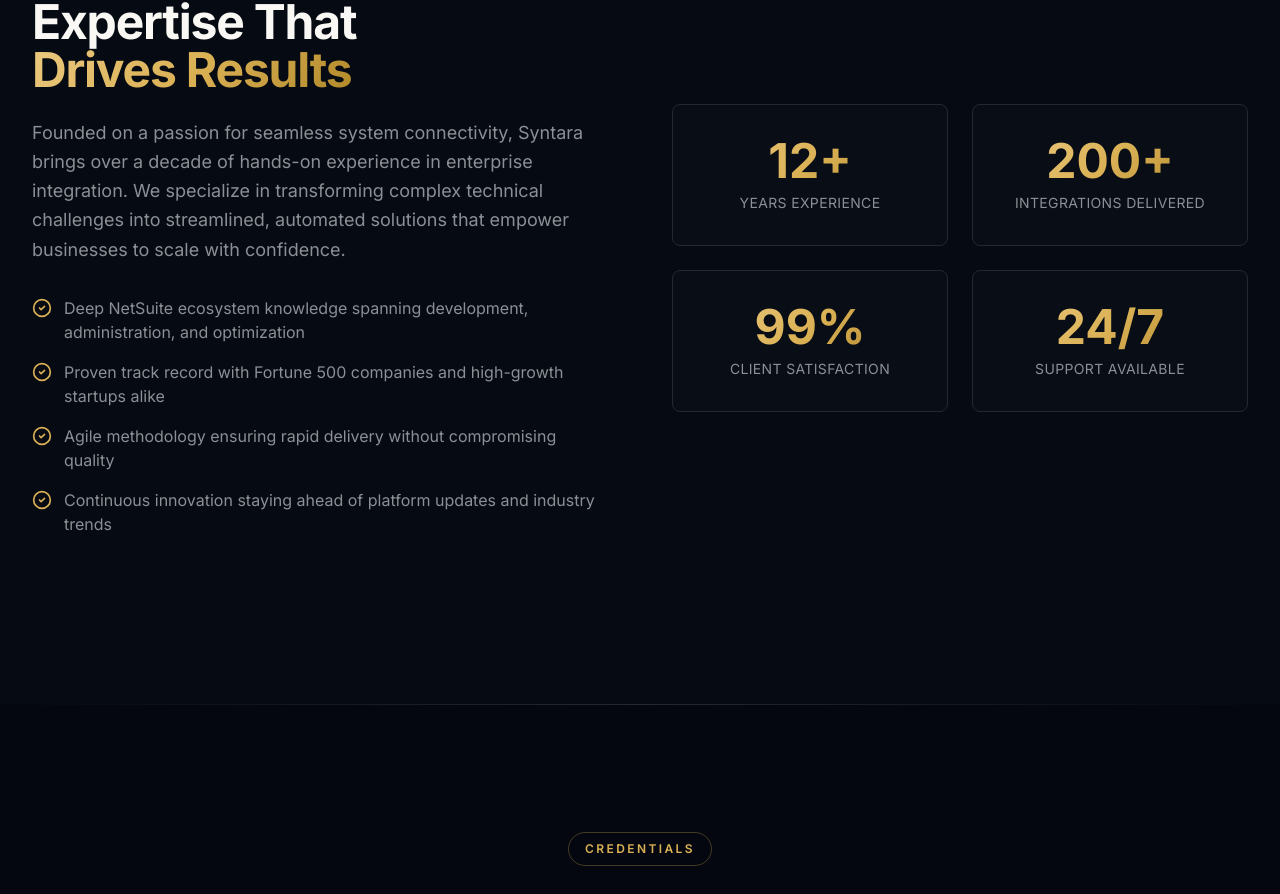
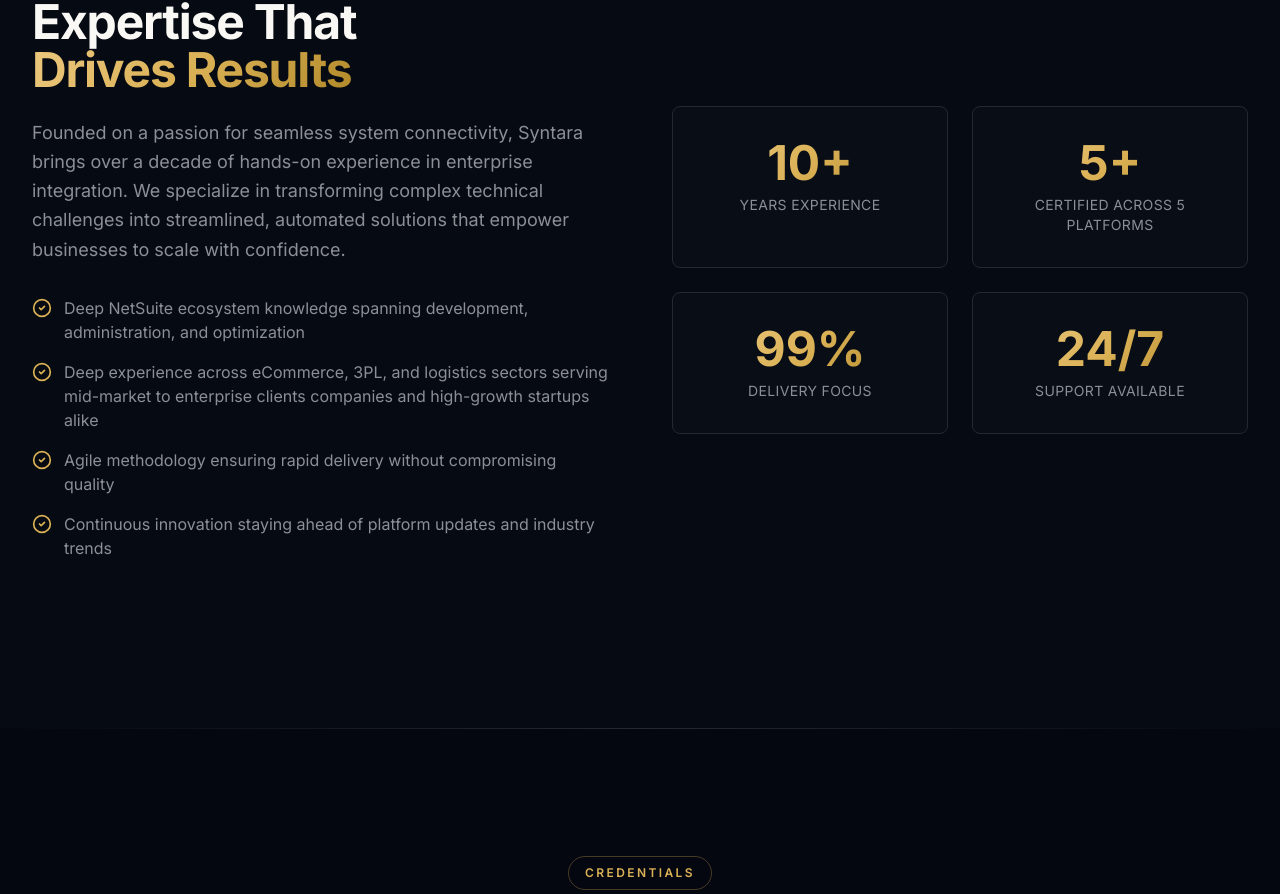
Before and after one commit to sachinenvirtual-glitch/sachin.github.io, a Next.js app: page / in a window 1280 px wide. Shown: the part 2473-3367 px from the top of the page. Built offline with nearby package versions, Linux system fonts and the light colour scheme; a web font is replaced by a local one.

Commit message:
Update about.tsx

```diff
--- a/components/about.tsx
+++ b/components/about.tsx
@@ -4,15 +4,15 @@ import { motion } from "framer-motion"
 import { CheckCircle2 } from "lucide-react"
 
 const stats = [
-  { value: "12+", label: "Years Experience" },
-  { value: "200+", label: "Integrations Delivered" },
-  { value: "99%", label: "Client Satisfaction" },
+  { value: "10+", label: "Years Experience" },
+  { value: "5+", label: "Certified across 5 platforms" },
+  { value: "99%", label: "Delivery Focus" },
   { value: "24/7", label: "Support Available" },
 ]
 
 const expertise = [
   "Deep NetSuite ecosystem knowledge spanning development, administration, and optimization",
-  "Proven track record with Fortune 500 companies and high-growth startups alike",
+  "Deep experience across eCommerce, 3PL, and logistics sectors serving mid-market to enterprise clients companies and high-growth startups alike",
   "Agile methodology ensuring rapid delivery without compromising quality",
   "Continuous innovation staying ahead of platform updates and industry trends",
 ]
```
